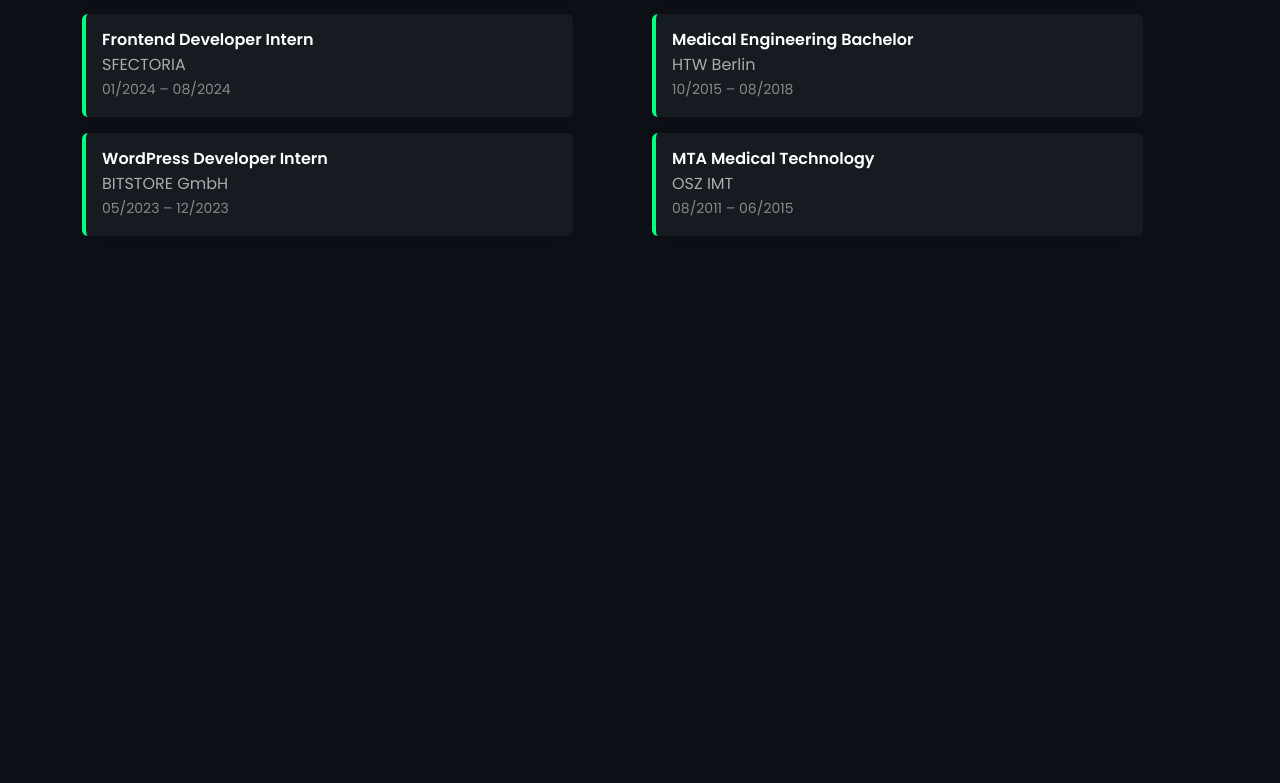
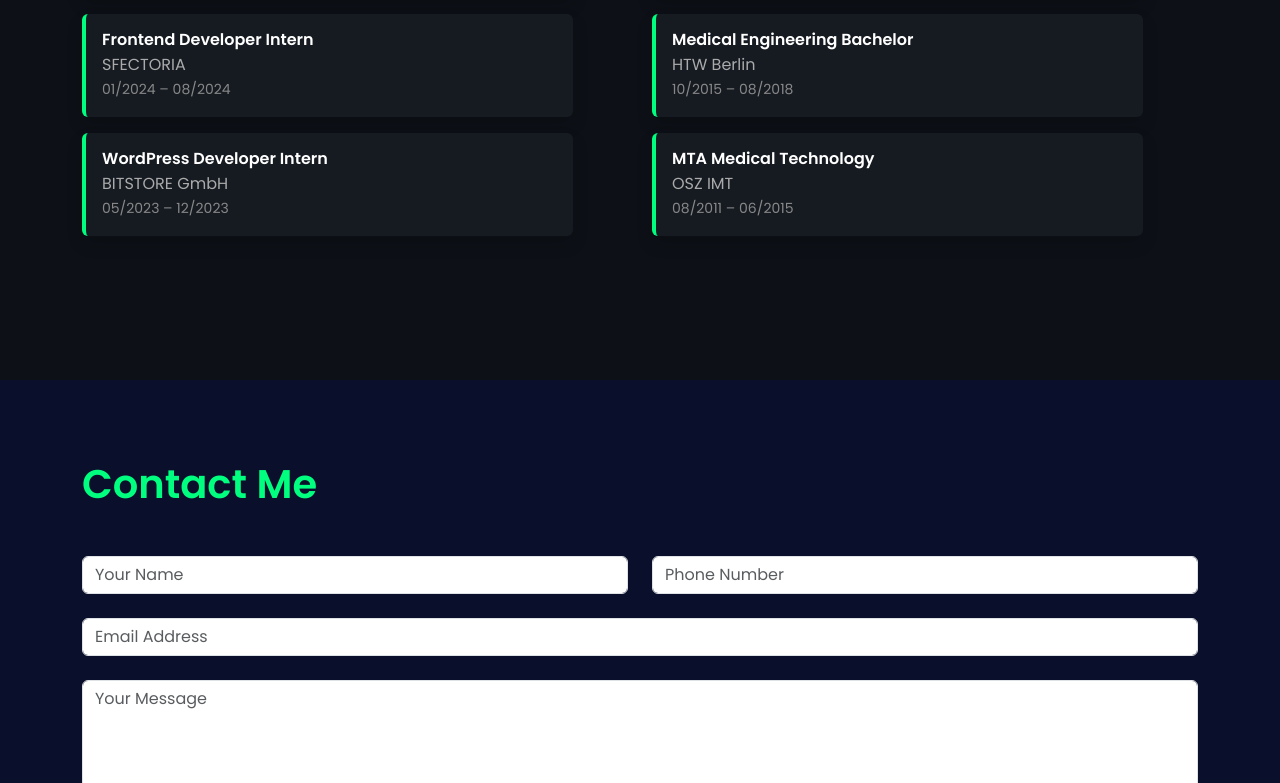
Before and after one commit to Meycemabd/portfolio, a React (Vite) app: page / in a window 1280 px wide. Shown: the part 2017-2800 px from the top of the page. Before the commit the page ends 2397 px from the top, so only its background shows below. Built offline with nearby package versions, Linux system fonts and the light colour scheme.

Commit message:
Footer & cotacts done !

```diff
--- a/src/App.jsx
+++ b/src/App.jsx
@@ -5,6 +5,7 @@
 import AboutSection from './components/AboutSection';
 import Projects from './components/Projects';
 import ExperienceAndEducationSection from "./components/ExperienceAndEducationSection";
+import ContactSection from "./components/ContactSection";
 
 
 
@@ -16,6 +17,7 @@
       <AboutSection />
       <Projects />
       <ExperienceAndEducationSection/>
+      <ContactSection />
     </>
   );
 }
--- /dev/null
+++ b/src/components/ContactSection.jsx
@@ -0,0 +1,118 @@
+import React, { useRef } from 'react';
+import emailjs from '@emailjs/browser';
+import { FaGithub, FaLinkedin, FaEnvelope, FaXing, FaMicrophone } from 'react-icons/fa';
+
+const ContactSection = () => {
+  const form = useRef();
+
+  const sendEmail = async (e) => {
+    e.preventDefault();
+    try {
+      await emailjs.sendForm(
+        'service_233jh5t',
+        'template_svi7nqa',
+        form.current,
+        'ojE6t1YZcJZpyEcqa'
+      );
+      alert('Message sent successfully!');
+      form.current.reset();
+    } catch (error) {
+      alert('Failed to send the message. Please try again.');
+    }
+  };
+
+  return (
+    <section style={{ backgroundColor: '#0a0f2c', padding: '80px 0' }}>
+      <div className="container">
+        <h2
+          className="fw-bold mb-5"
+          style={{
+            fontSize: '2.5rem',
+            color: '#00FF7F',
+            position: 'relative',
+            animation: 'slideRight 3s ease-in-out infinite alternate',
+          }}
+        >
+          Contact Me
+        </h2>
+
+        <form ref={form} onSubmit={sendEmail} className="row g-4 text-light">
+          <div className="col-md-6">
+            <input
+              type="text"
+              name="user_name"
+              className="form-control"
+              placeholder="Your Name"
+              required
+            />
+          </div>
+
+          <div className="col-md-6">
+            <input
+              type="tel"
+              name="user_phone"
+              className="form-control"
+              placeholder="Phone Number"
+              required
+            />
+          </div>
+
+          <div className="col-md-12">
+            <input
+              type="email"
+              name="user_email"
+              className="form-control"
+              placeholder="Email Address"
+              required
+            />
+          </div>
+
+          <div className="col-md-12">
+            <textarea
+              name="message"
+              className="form-control"
+              rows="5"
+              placeholder="Your Message"
+              required
+            ></textarea>
+          </div>
+
+          <div className="col-md-12 text-end">
+            <button type="submit" className="btn btn-success px-5">
+              Send Message
+            </button>
+          </div>
+        </form>
+
+        {/* Social Icons + Footer */}
+        <div className="text-center mt-5">
+          <div className="d-flex justify-content-center gap-4 mb-3">
+            <a href="https://github.com/Meycemabd" target="_blank" rel="noreferrer" className="text-light fs-4">
+              <FaGithub />
+            </a>
+            <a href="https://www.linkedin.com/in/meycemelabed/" target="_blank" rel="noreferrer" className="text-light fs-4">
+              <FaLinkedin />
+            </a>
+            <a href="https://www.xing.com/profile/Meycem_ElAbed/web_profiles" target="_blank" rel="noreferrer" className="text-light fs-4">
+              <FaXing />
+            </a>
+          </div>
+          <p className="text-secondary">© Meycem El Abed 2025</p>
+        </div>
+      </div>
+
+      <style jsx>{`
+        @keyframes slideRight {
+          0% {
+            left: 0;
+          }
+          100% {
+            left: 15px;
+          }
+        }
+      `}</style>
+    </section>
+  );
+};
+
+export default ContactSection;
```
